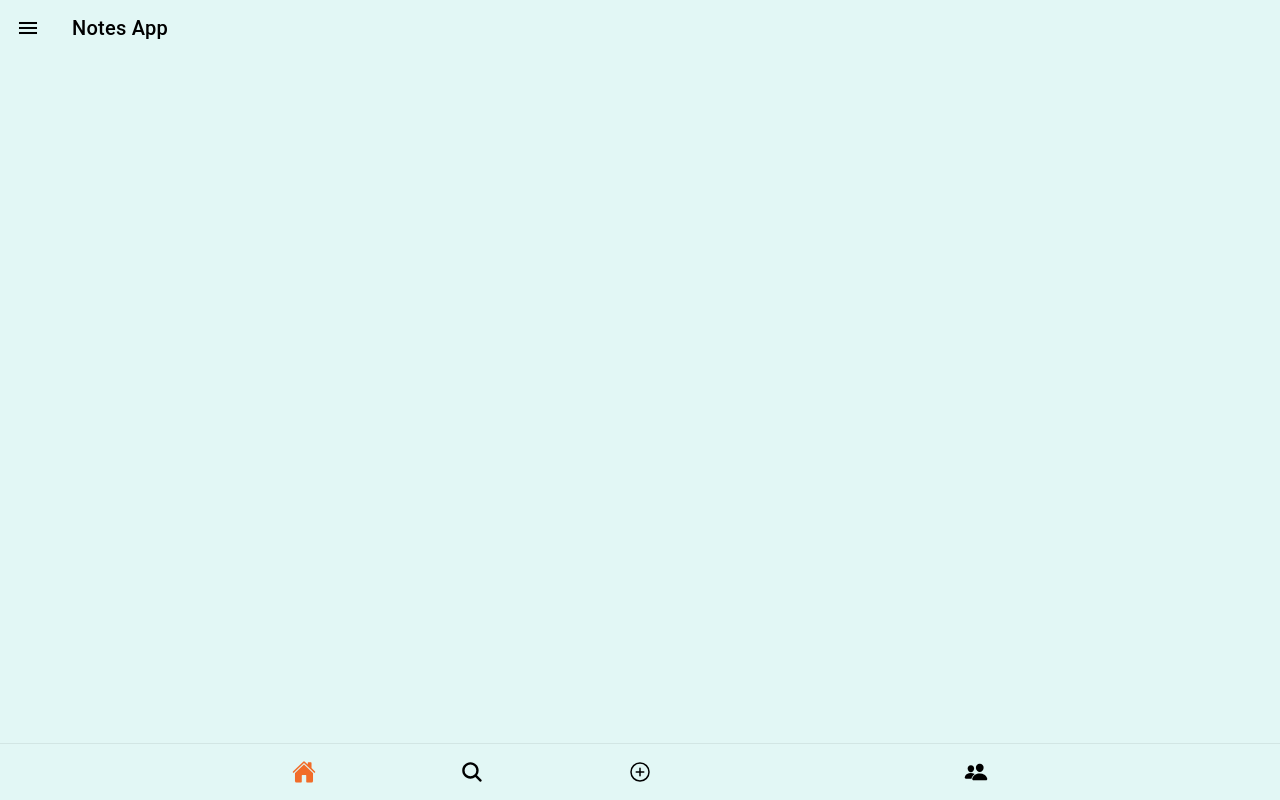
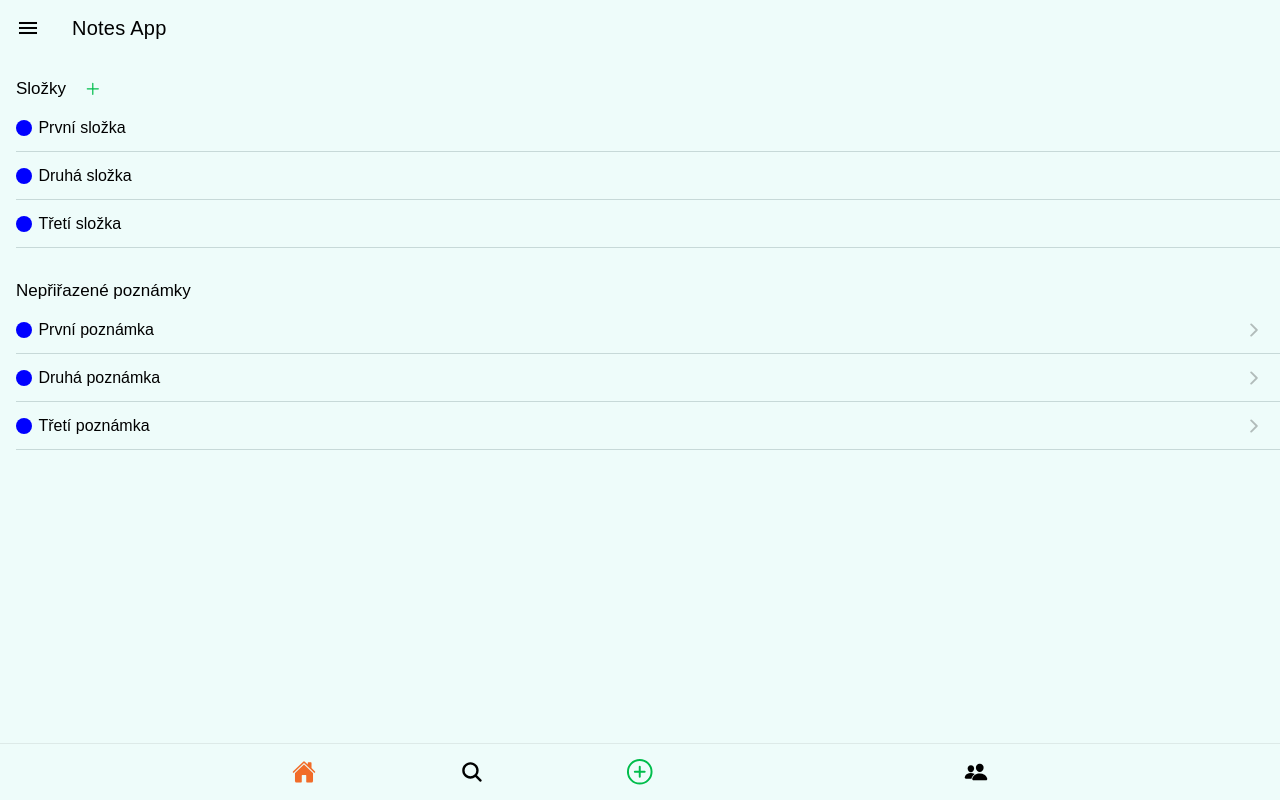
Before and after one commit to martinkustl/notes-app, a React (Create React App) app: page /home in a window 1280 px wide. Built offline with nearby package versions, Linux system fonts and the light colour scheme; the HTML template or start-up script is replaced by a standard one.

Commit message:
basic layout continue

```diff
--- a/package.json
+++ b/package.json
@@ -17,6 +17,7 @@
     "react-router": "^5.1.0",
     "react-router-dom": "^5.1.0",
     "react-scripts": "3.2.0",
+    "styled-components": "^4.4.1",
     "typescript": "3.6.3"
   },
   "scripts": {
--- a/src/App.js
+++ b/src/App.js
@@ -1,4 +1,4 @@
-import React, { Fragment } from 'react';
+import React, { useState } from 'react';
 import { Redirect, Route } from 'react-router-dom';
 import {
   IonApp,
@@ -6,9 +6,12 @@ import {
   IonRouterOutlet,
   IonTabBar,
   IonTabButton,
-  IonTabs
+  IonTabs,
+  IonButton
 } from '@ionic/react';
 import { addCircleOutline, search, people, home, lock } from 'ionicons/icons';
+
+import styled from 'styled-components';
 
 import { IonReactRouter } from '@ionic/react-router';
 import HomeMenu from './components/HomeMenu/HomeMenu';
@@ -36,9 +39,21 @@ import '@ionic/react/css/display.css';
 /* Theme variables */
 import './theme/variables.css';
 
+import NewNoteModal from './components/NewNoteModal/NewNoteModal';
+
+const StyledAddTabButton = styled(IonButton)`
+  --padding-start: 0;
+  --padding-end: 0;
+  font-size: 22.5px;
+  width: 100%;
+  height: 100%;
+  margin: 0;
+`;
+
 const App = () => {
+  const [showNewNoteModal, setShowNewNoteModal] = useState(false);
+
   return (
-    <Fragment>
     <IonApp>
       <IonReactRouter>
         <HomeMenu contentId="main" />
@@ -62,7 +77,17 @@ const App = () => {
               <IonIcon icon={search} />
             </IonTabButton>
             <IonTabButton tab="add">
+              <StyledAddTabButton
+                onClick={() => setShowNewNoteModal(true)}
+                color="success"
+                fill="clear"
+              >
                 <IonIcon icon={addCircleOutline} />
+              </StyledAddTabButton>
+              <NewNoteModal
+                showNewNoteModal={showNewNoteModal}
+                onShowNewNoteModalChange={setShowNewNoteModal}
+              />
             </IonTabButton>
             <IonTabButton tab="private" href="/private-notes">
               <IonIcon icon={lock} />
@@ -74,7 +99,6 @@ const App = () => {
         </IonTabs>
       </IonReactRouter>
     </IonApp>
-    </Fragment>
   );
 };
 
--- a/src/components/HomeMenu/HomeMenu.css
+++ /dev/null
@@ -1,3 +0,0 @@
-.customizedList {
-  background-color: var(--ion-color-primary);
-}
--- /dev/null
+++ b/src/components/NewFolderModal/NewFolderModal.js
@@ -0,0 +1,47 @@
+import React from 'react';
+import {
+  IonModal,
+  IonButton,
+  IonContent,
+  IonHeader,
+  IonToolbar,
+  IonButtons,
+  IonTitle
+} from '@ionic/react';
+import styled from 'styled-components';
+
+const StyledModal = styled(IonModal)`
+  --background: var(--ion-color-primary);
+`;
+
+const NewFolderModal = ({ showNewFolderModal, onShowNewFolderModalChange }) => {
+  return (
+    <IonContent color="primary">
+      <StyledModal isOpen={showNewFolderModal} color="primary">
+        <IonHeader>
+          <IonToolbar color="primary">
+            <IonButtons slot="start">
+              <IonButton
+                onClick={() => onShowNewFolderModalChange(false)}
+                color="danger"
+              >
+                Zrušit
+              </IonButton>
+            </IonButtons>
+            <IonTitle>Nová složka</IonTitle>
+            <IonButtons slot="end">
+              <IonButton
+                onClick={() => onShowNewFolderModalChange(false)}
+                color="success"
+              >
+                Vytvořit
+              </IonButton>
+            </IonButtons>
+          </IonToolbar>
+        </IonHeader>
+      </StyledModal>
+    </IonContent>
+  );
+};
+
+export default NewFolderModal;
--- /dev/null
+++ b/src/components/NewNoteModal/NewNoteModal.js
@@ -0,0 +1,51 @@
+import React from 'react';
+import {
+  IonModal,
+  IonButton,
+  IonContent,
+  IonHeader,
+  IonToolbar,
+  IonButtons,
+  IonTitle,
+  IonIcon
+} from '@ionic/react';
+
+import { close, checkmark } from 'ionicons/icons';
+
+import styled from 'styled-components';
+
+const StyledModal = styled(IonModal)`
+  --background: var(--ion-color-primary);
+`;
+
+const NewFolderModal = ({ showNewNoteModal, onShowNewNoteModalChange }) => {
+  return (
+    <IonContent color="primary">
+      <StyledModal isOpen={showNewNoteModal} color="primary">
+        <IonHeader>
+          <IonToolbar color="primary">
+            <IonButtons slot="start">
+              <IonButton
+                onClick={() => onShowNewNoteModalChange(false)}
+                color="danger"
+              >
+                <IonIcon icon={close} />
+              </IonButton>
+            </IonButtons>
+            <IonTitle>Nová poznámka</IonTitle>
+            <IonButtons slot="end">
+              <IonButton
+                onClick={() => onShowNewNoteModalChange(false)}
+                color="success"
+              >
+                Vytvořit
+              </IonButton>
+            </IonButtons>
+          </IonToolbar>
+        </IonHeader>
+      </StyledModal>
+    </IonContent>
+  );
+};
+
+export default NewFolderModal;
--- a/src/pages/Home.js
+++ b/src/pages/Home.js
@@ -1,4 +1,4 @@
-import React from 'react';
+import React, { useState } from 'react';
 import {
   IonContent,
   IonHeader,
@@ -6,10 +6,47 @@ import {
   IonTitle,
   IonToolbar,
   IonButtons,
-  IonMenuButton
+  IonMenuButton,
+  IonListHeader,
+  IonLabel,
+  IonItem,
+  IonIcon,
+  IonButton
 } from '@ionic/react';
 
+import { add, more } from 'ionicons/icons';
+
+import styled from 'styled-components';
+
+import { StyledIonList } from '../styles';
+
+import NewFolderModal from '../components/NewFolderModal/NewFolderModal';
+
+const StyledOptionsButton = styled(IonButton)`
+  --color: var(--ion-color-dark);
+  --color-activated: var(--ion-color-secondary);
+  --background-focused: var(--ion-color-secondary);
+`;
+
+const StyledCircle = styled.div`
+  width: 16px;
+  height: 16px;
+  border-radius: 50%;
+  background-color: blue;
+  margin-right: 0.4rem;
+`;
+
+const foldersArray = ['První složka', 'Druhá složka', 'Třetí složka'];
+
+const notesArray = ['První poznámka', 'Druhá poznámka', 'Třetí poznámka'];
+
 const Home = () => {
+  const [showNewFolderModal, setShowNewFolderModal] = useState(false);
+
+  const handleNoteClick = () => {
+    console.log('clicked');
+  };
+
   return (
     <IonPage>
       <IonHeader>
@@ -20,7 +57,51 @@ const Home = () => {
           <IonTitle>Notes App</IonTitle>
         </IonToolbar>
       </IonHeader>
-      <IonContent color="primary"></IonContent>
+      <IonContent color="primary">
+        <StyledIonList color="primary">
+          <IonListHeader color="primary">
+            Složky
+            <IonButton
+              color="success"
+              fill="clear"
+              onClick={() => setShowNewFolderModal(true)}
+            >
+              <IonIcon icon={add} />
+            </IonButton>
+          </IonListHeader>
+          <NewFolderModal
+            showNewFolderModal={showNewFolderModal}
+            onShowNewFolderModalChange={setShowNewFolderModal}
+          />
+          {foldersArray.map((folder, index) => {
+            return (
+              <IonItem color="primary" key={index}>
+                <StyledCircle />
+                <IonLabel>{folder}</IonLabel>
+                <StyledOptionsButton fill="clear">
+                  <IonIcon icon={more} />
+                </StyledOptionsButton>
+              </IonItem>
+            );
+          })}
+        </StyledIonList>
+        <StyledIonList color="primary">
+          <IonListHeader color="primary">Nepřiřazené poznámky</IonListHeader>
+          {notesArray.map((note, index) => {
+            return (
+              <IonItem
+                color="primary"
+                key={index}
+                onClick={() => handleNoteClick()}
+                detail
+              >
+                <StyledCircle />
+                {note}
+              </IonItem>
+            );
+          })}
+        </StyledIonList>
+      </IonContent>
     </IonPage>
   );
 };
--- a/src/pages/Search.js
+++ b/src/pages/Search.js
@@ -4,8 +4,12 @@ import {
   IonPage,
   IonTitle,
   IonToolbar,
-  IonContent
+  IonContent,
+  IonSearchbar,
+  IonItem
 } from '@ionic/react';
+
+import { StyledIonList } from '../styles';
 
 const Search = () => {
   return (
@@ -14,8 +18,16 @@ const Search = () => {
         <IonToolbar color="primary">
           <IonTitle>Private notes</IonTitle>
         </IonToolbar>
+        <IonToolbar color="primary">
+          <IonSearchbar placeholder="Hledat" color="tertiary"></IonSearchbar>
+        </IonToolbar>
       </IonHeader>
-      <IonContent color="primary"></IonContent>
+      <IonContent color="primary">
+        <StyledIonList>
+          <IonItem color="primary">První search item</IonItem>
+          <IonItem color="primary">Druhý search item</IonItem>
+        </StyledIonList>
+      </IonContent>
     </IonPage>
   );
 };
--- /dev/null
+++ b/src/styles.js
@@ -0,0 +1,7 @@
+import { IonList } from '@ionic/react';
+import styled from 'styled-components';
+
+export const StyledIonList = styled(IonList)`
+  background-color: var(--ion-color-primary);
+  padding-bottom: 20px;
+`;
--- a/src/theme/variables.css
+++ b/src/theme/variables.css
@@ -3,7 +3,7 @@ http://ionicframework.com/docs/theming/ */
 
 /** Ionic CSS Variables **/
 :root {
-  --ion-color-primary: #e2f7f5;
+  --ion-color-primary: #eefcfa; /*#e2f7f5*/
   --ion-color-primary-rgb: 255, 255, 255;
   --ion-color-primary-contrast: #000000;
   --ion-color-primary-contrast-rgb: 0, 0, 0;
@@ -17,14 +17,14 @@ http://ionicframework.com/docs/theming/ */
   --ion-color-secondary-shade: #d45f24;
   --ion-color-secondary-tint: #f27b3e;
 
-  --ion-color-tertiary: #000000;
-  --ion-color-tertiary-rgb: 0, 0, 0;
-  --ion-color-tertiary-contrast: #ffffff;
-  --ion-color-tertiary-contrast-rgb: 255, 255, 255;
-  --ion-color-tertiary-shade: #000000;
-  --ion-color-tertiary-tint: #1a1a1a;
+  --ion-color-tertiary: #bef8f1;
+  --ion-color-tertiary-rgb: 190, 248, 241;
+  --ion-color-tertiary-contrast: #000000;
+  --ion-color-tertiary-contrast-rgb: 0, 0, 0;
+  --ion-color-tertiary-shade: #a7dad4;
+  --ion-color-tertiary-tint: #c5f9f2;
 
-  --ion-color-success: #10dc60;
+  --ion-color-success: #00bd4b;
   --ion-color-success-rgb: 16, 220, 96;
   --ion-color-success-contrast: #ffffff;
   --ion-color-success-contrast-rgb: 255, 255, 255;
@@ -66,6 +66,13 @@ http://ionicframework.com/docs/theming/ */
   --ion-color-light-shade: #d7d8da;
   --ion-color-light-tint: #f5f6f9;
 }
+ion-list-header {
+  font-size: 17px;
+  min-height: 0;
+  height: 30px;
+  line-height: 30px;
+}
+
 ion-toolbar {
   --border-color: transparent;
 }
@@ -89,6 +96,14 @@ ion-menu-button {
   --background-focused: var(--ion-color-secondary);
 }
 
-ion-list > .list-md {
-  --background: red !important;
+ion-content {
+  --padding-top: 10px;
 }
+
+ion-button {
+  box-shadow: none !important;
+}
+
+* {
+  font-family: Arial, Helvetica, sans-serif !important;
+}
```
Also changed, not shown: src/components/HomeMenu/HomeMenu.js (+16 -10 lines), 1 other file (tests, documents, lock files or other folders). Lines whose indentation alone changed are shown as unchanged.
